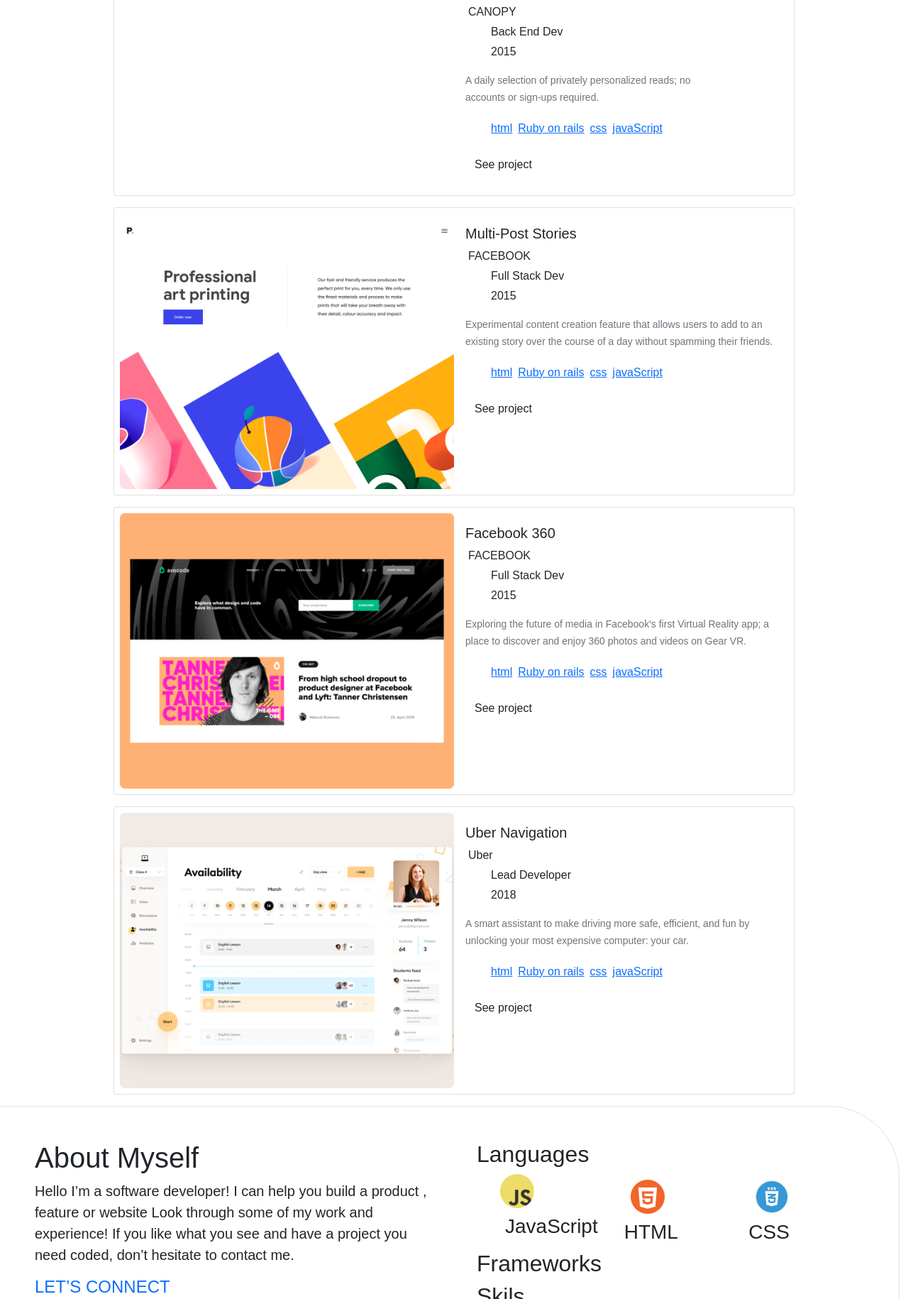
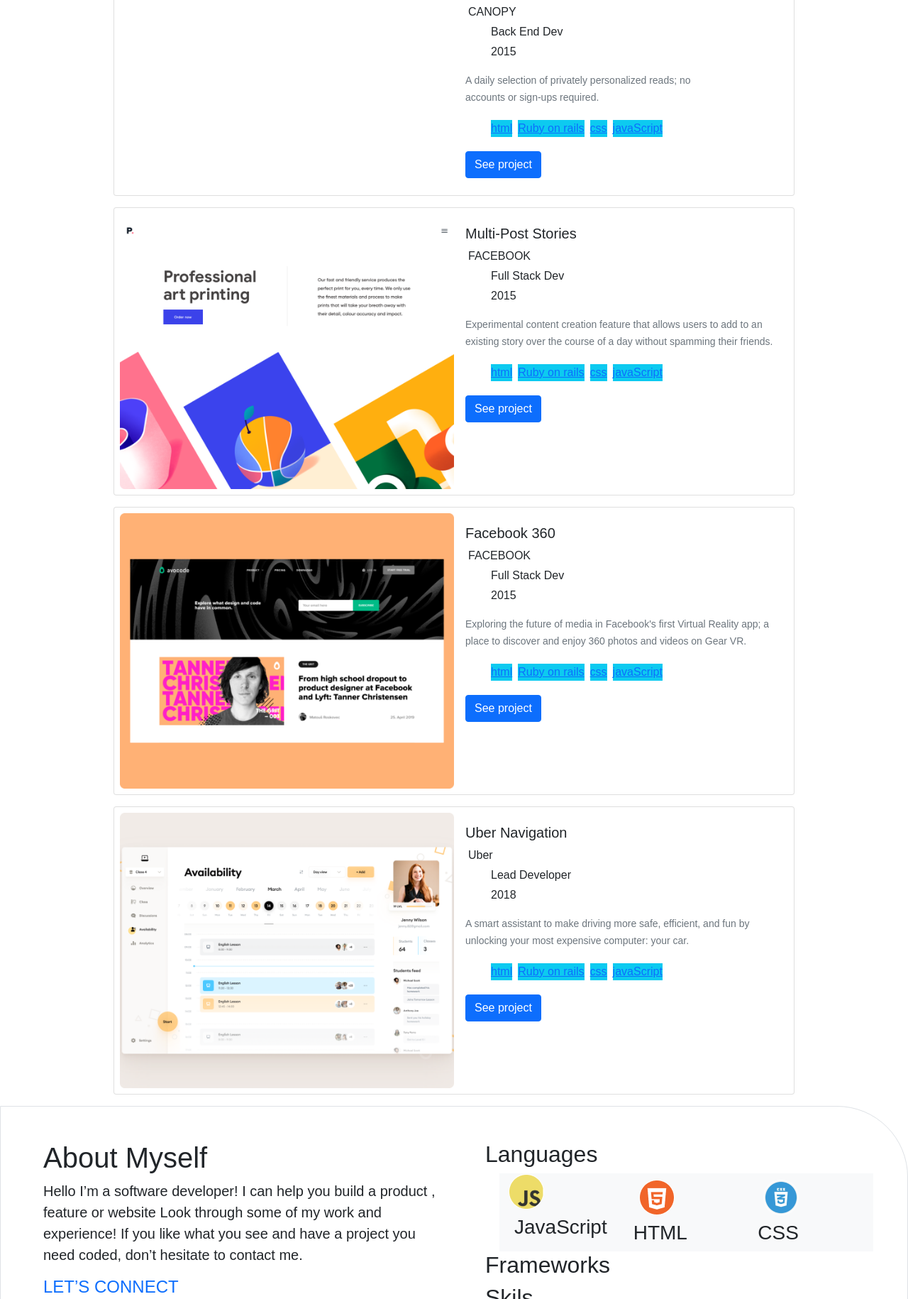
Before and after one commit to AlselwiAisha/Bootstrap-test, a plain HTML site: page index.html in a window 1280 px wide. Shown: the part 970-2800 px from the top of the page at 71% size. Drawn offline with nearby package versions, Linux system fonts and the light colour scheme.

Commit message:
update index.html and style.css

```diff
--- a/index.html
+++ b/index.html
@@ -15,7 +15,7 @@
 
  <!------------------Header------------------->
 
- <nav class="navbar navbar-expand-lg bg-body-tertiary fixed-top">
+ <nav class="navbar navbar-expand-lg bg-body-tertiary fixed-top bg-white">
     <div class="container-fluid d-flex justify-content-between">
       <a class="navbar-brand" href="#">Navbar</a>
       <button class="navbar-toggler" type="button" data-bs-toggle="collapse" data-bs-target="#navbarNav" aria-controls="navbarNav" aria-expanded="false" aria-label="Toggle navigation">
@@ -74,12 +74,12 @@
          <p class="card-text"><small class="text-muted">A daily selection of privately personalized reads;
             no accounts or sign-ups required.</small></p>
             <ul class="work-list d-flex justify-content-start">
-                <li class="m-1"><a href=""> html</a></li>
-                <li class="desktop_link m-1"><a href=""> Ruby on rails</a></li>
-                <li class="m-1"><a href=""> css</a></li>
-                <li class="m-1"><a href=""> javaScript</a></li>
+                <li class=" btn-info m-1"><a href=""> html</a></li>
+                <li class="btn-info desktop_link m-1"><a href=""> Ruby on rails</a></li>
+                <li class="btn-info m-1"><a href=""> css</a></li>
+                <li class="btn-info m-1"><a href=""> javaScript</a></li>
               </ul>
-              <button class="btn">See project</button>
+              <button class="btn btn-primary">See project</button>
         </div>
       </div>
     </div>
@@ -103,12 +103,12 @@
          <p class="card-text"><small class="text-muted">Experimental content creation feature that allows users to add to an existing story over the
             course of a day without spamming their friends.</small></p>
             <ul class="work-list d-flex justify-content-start">
-                <li class="m-1"><a href=""> html</a></li>
-                <li class="desktop_link m-1"><a href=""> Ruby on rails</a></li>
-                <li class="m-1"><a href=""> css</a></li>
-                <li class="m-1"><a href=""> javaScript</a></li>
+                <li class="btn-info m-1"><a href=""> html</a></li>
+                <li class="btn-info desktop_link m-1"><a href=""> Ruby on rails</a></li>
+                <li class="btn-info m-1"><a href=""> css</a></li>
+                <li class="btn-info m-1"><a href=""> javaScript</a></li>
               </ul>
-              <button class="btn">See project</button>
+              <button class="btn btn-primary">See project</button>
         </div>
       </div>
     </div>
@@ -131,12 +131,12 @@
          <p class="card-text"><small class="text-muted">Exploring the future of media in Facebook's first Virtual Reality app; a place to
             discover and enjoy 360 photos and videos on Gear VR.</small></p>
             <ul class="work-list d-flex justify-content-start">
-                <li class="m-1"><a href=""> html</a></li>
-                <li class="desktop_link m-1"><a href=""> Ruby on rails</a></li>
-                <li class="m-1"><a href=""> css</a></li>
-                <li class="m-1"><a href=""> javaScript</a></li>
+                <li class="btn-info m-1"><a href=""> html</a></li>
+                <li class="btn-info desktop_link m-1"><a href=""> Ruby on rails</a></li>
+                <li class="btn-info m-1"><a href=""> css</a></li>
+                <li class="btn-info m-1"><a href=""> javaScript</a></li>
               </ul>
-              <button class="btn">See project</button>
+              <button class="btn btn-primary">See project</button>
         </div>
       </div>
     </div>
@@ -159,12 +159,12 @@
          <p class="card-text"><small class="text-muted">A smart assistant to make driving more safe,
             efficient, and fun by unlocking your most expensive computer: your car.</small></p>
             <ul class="work-list d-flex justify-content-start">
-                <li class="m-1"><a href=""> html</a></li>
-                <li class="desktop_link m-1"><a href=""> Ruby on rails</a></li>
-                <li class="m-1"><a href=""> css</a></li>
-                <li class="m-1"><a href=""> javaScript</a></li>
+                <li class="btn-info m-1"><a href=""> html</a></li>
+                <li class="btn-info desktop_link m-1"><a href=""> Ruby on rails</a></li>
+                <li class="btn-info m-1"><a href=""> css</a></li>
+                <li class="btn-info m-1"><a href=""> javaScript</a></li>
               </ul>
-              <button class="btn">See project</button>
+              <button class="btn btn-primary">See project</button>
         </div>
       </div>
     </div>
@@ -186,22 +186,22 @@
           <li><a href="#"><img class="icon m-2" src="./Images/angellist.svg" alt=""></a></li>
         </ul>
      </div>
-  <button class="btn">Get my resume</button>
+  <button class="btn btn-primary">Get my resume</button>
 </div>
 <div class="about-l col-6">
 <ul class="aboutme-list">
   <li> <div class="Languages"><h2>Languages</h2> <i class='bx bx-chevron-down'></i></div>
    <ul class="lang row">
-      <li class="lang-bord col">
+      <li class="lang-bord col border border-light bg-light">
         <img src="./Images/js.png" alt="">
         <h3 class="m-2">JavaScript</h3>
       </li>
-      <li class="lang-bord col">
+      <li class="lang-bord col border border-light bg-light">
         <img class="m-2"src="./Images/html.png" alt="">
         <h3>HTML</h3>
 
       </li>
-      <li class="lang-bord col">
+      <li class="lang-bord col border border-light bg-light">
          <img class="m-2" src="./Images/css.png" alt="">
          <h3>CSS</h3>
       </li>
@@ -214,19 +214,28 @@
 
 </ul>
 </section>
-<section class="contact-me">
+<section class="contact-me  d-flex flex-column align-items-center">
   <h2 class="contact-me-title white"> Contact me</h2>
   <p class="contact-me-summary white fs-5">If you have an application you are interested in developing,
     a feature that you need built or a project that needs coding.
     I’d love to help with it!</p>
-    <form action="https://formspree.io/f/xayzvgzv" method="POST" class="contact-form d-flex justify-content-center">
-      <input type="text" name="name" id="name" class="form-i" maxlength="30" placeholder="Lorem Ipsum" required>
-      <input type="email" name="email" id="email" class="form-i" placeholder="loremipsum@gmail.com" required>
-      <textarea name="message" rows="4" maxlength="500" placeholder="Write your message here..." required></textarea>
-      <!-- your other form fields go here -->
-      <button type="submit" class="btn final-btn">Get in touch</button>
-   </form>
-</section>
+    <form action="https://formspree.io/f/xayzvgzv" method="POST" class="w-50">
+      <div class="mb-3">
+        <label for="exampleInputEmail1" class="form-label">s</label>
+        <input type="text" class="form-control" id="exampleInputEmail1" maxlength="30" placeholder="Lorem Ipsum" required>
+       </div>
+      <div class="mb-3">
+        <label for="email" class="form-label"></label>
+        <input type="email" class="form-control" id="email" placeholder="loremipsum@gmail.com" required>
+      </div>
+      <div class="form-floating">
+        <textarea class="form-control" maxlength="500" placeholder="Write your message here..." required id="floatingTextarea2" ></textarea>
+        <label for="floatingTextarea2">Comments</label>
+      </div>
+      <button type="submit" class="btn btn-primary">Get in touch</button>
+    </form>
+
+   </section>
 
 
     <script src="https://cdn.jsdelivr.net/npm/bootstrap@5.0.2/dist/js/bootstrap.bundle.min.js" integrity="sha384-MrcW6ZMFYlzcLA8Nl+NtUVF0sA7MsXsP1UyJoMp4YLEuNSfAP+JcXn/tWtIaxVXM" crossorigin="anonymous"></script>
--- a/styles.css
+++ b/styles.css
@@ -8,11 +8,12 @@
   body{
     display: flex;
     flex-direction: column;
-    justify-items: center;
+    align-items: center;
   }
   ul li{
     list-style: none;
   }
+
   @media only screen and (min-width: 375px) {
     .headline {
       margin-top: 70px;
```
